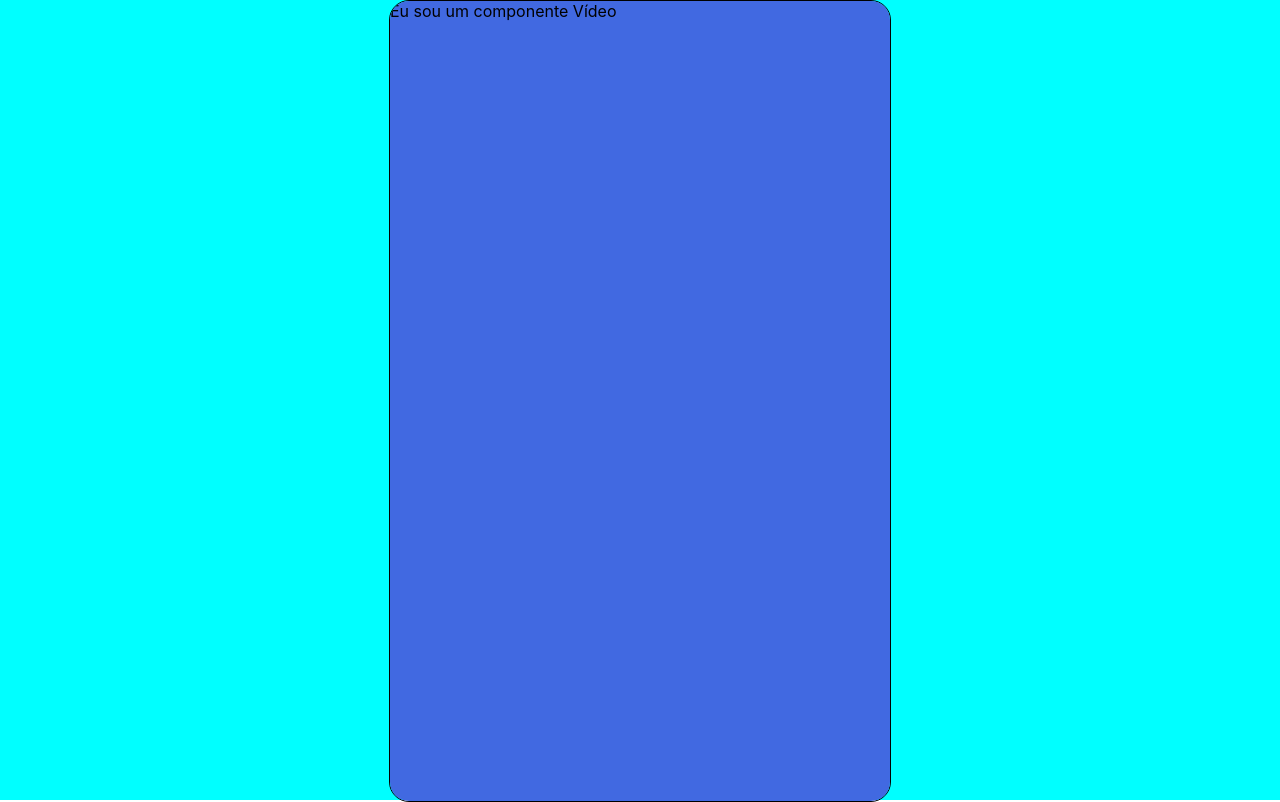
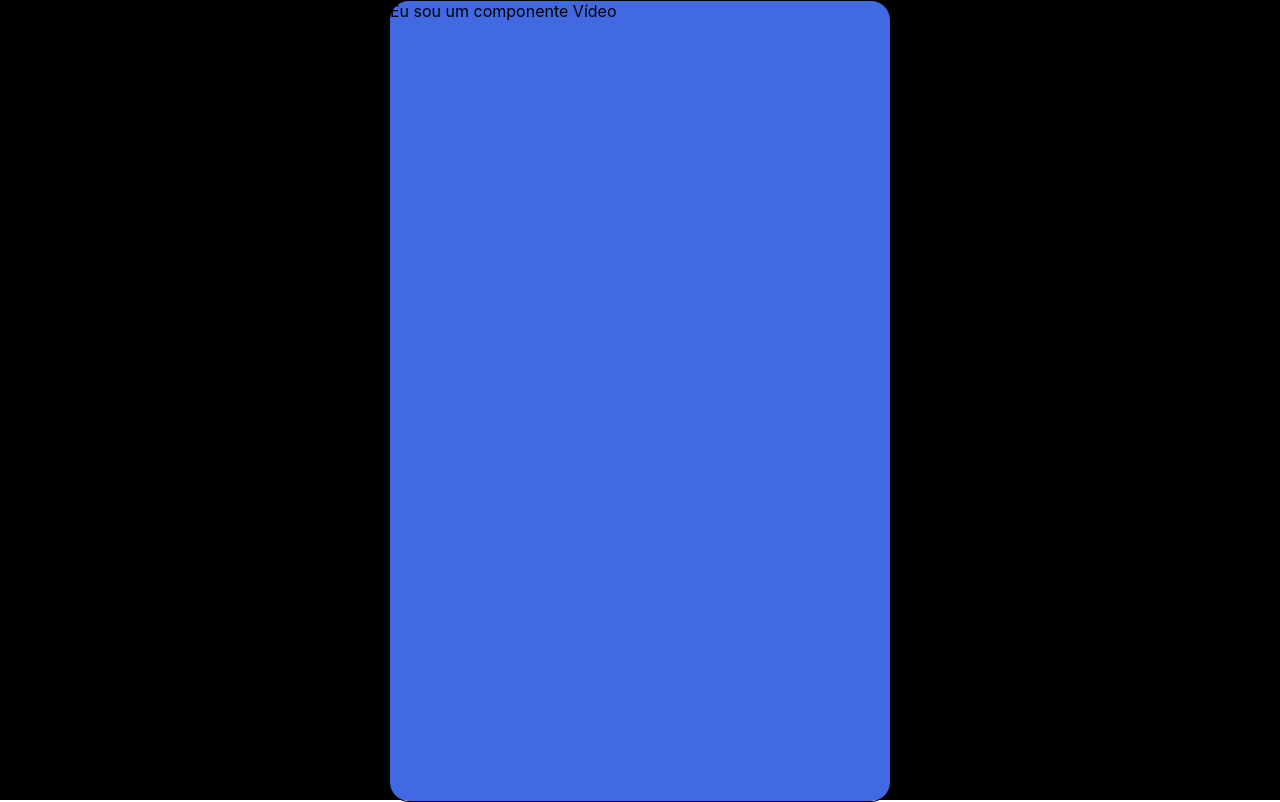
Before and after one commit to joaoAaf/jornadafullstackebac, a React (Create React App) app: page / in a window 1280 px wide. Built offline with nearby package versions, Linux system fonts and the light colour scheme; the HTML template or start-up script is replaced by a standard one.

Commit message:
Configuração scroll-snap-type e position

```diff
--- a/src/App.css
+++ b/src/App.css
@@ -1,5 +1,9 @@
+html{
+  scroll-snap-type: y mandatory;
+}
+
 .App{
-  background-color: aqua;
+  background-color: black;
   height: 100vh;
   display: grid;
   place-items: center;
@@ -13,6 +17,8 @@
   border: 1px solid black;
   border-radius: 20px;
   overflow: scroll;
+  scroll-snap-type: y mandatory;
+  position: relative;
 }
 
 /*Esconde scrollbar no chrome, safari e opera*/
--- a/src/pages/Video.css
+++ b/src/pages/Video.css
@@ -2,6 +2,8 @@
     background-color: royalblue;
     height: 100%;
     width: 100%;
+    scroll-snap-align: start;
+    position: relative;
 }
 
 .video__player{
```
